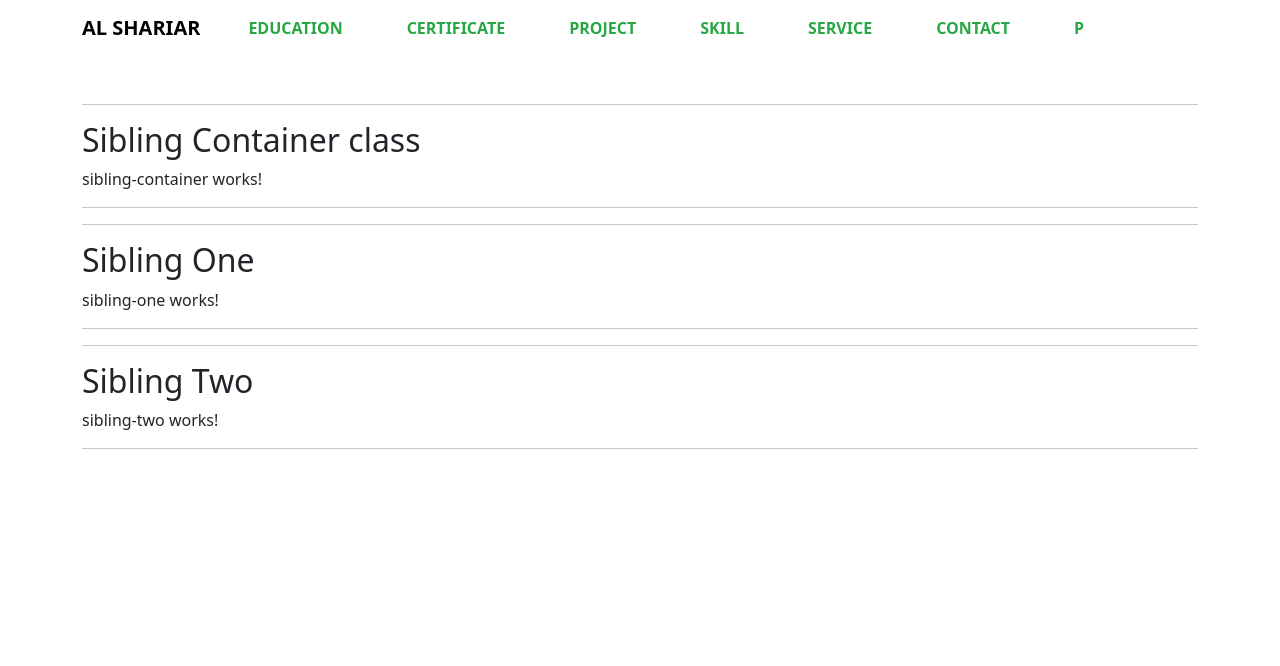
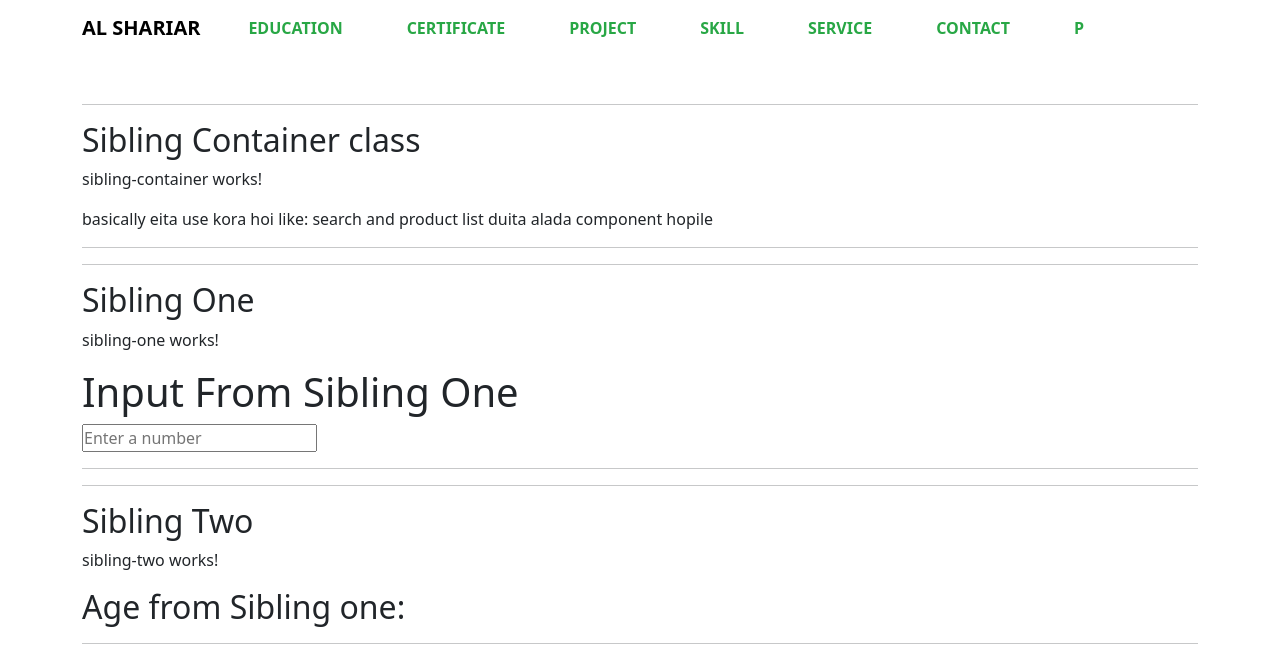
Before and after one commit to Shariarbup/al-shariar, an Angular app: page /sibling in a window 1280 px wide. Shown: the top 666 px of the page. Built offline with nearby package versions, Linux system fonts and the light colour scheme.

Commit message:
added sibling component communication

```diff
--- a/src/app/practice/sibling-container/sibling-container.component.html
+++ b/src/app/practice/sibling-container/sibling-container.component.html
@@ -1,15 +1,16 @@
 <hr>
 <h2>Sibling Container class</h2>
 <p>sibling-container works!</p>
+<p>basically eita use kora hoi like: search and product list duita alada component hopile</p>
 <hr>
 
 
 <hr>
 <h2>Sibling One</h2>
-<app-sibling-one></app-sibling-one>
+<app-sibling-one (ageEventEmitter)="onChangeAgeEmitter($event)"></app-sibling-one>
 <hr>
 
 <hr>
 <h2>Sibling Two</h2>
-<app-sibling-two></app-sibling-two>
+<app-sibling-two [ageFromSiblingOne]="ageFromSiblingOne"></app-sibling-two>
 <hr>
--- a/src/app/practice/sibling-container/sibling-container.component.ts
+++ b/src/app/practice/sibling-container/sibling-container.component.ts
@@ -7,4 +7,10 @@ import { Component } from '@angular/core';
 })
 export class SiblingContainerComponent {
 
+  ageFromSiblingOne: number | undefined;
+
+  onChangeAgeEmitter(value: number) {
+    this.ageFromSiblingOne = value;
+  }
+
 }
--- a/src/app/practice/sibling-one/sibling-one.component.html
+++ b/src/app/practice/sibling-one/sibling-one.component.html
@@ -1 +1,3 @@
 <p>sibling-one works!</p>
+<h1>Input From Sibling One</h1>
+<input type="number" placeholder="Enter a number" [(ngModel)]="age" (input)="onChangeAge()">
--- a/src/app/practice/sibling-one/sibling-one.component.ts
+++ b/src/app/practice/sibling-one/sibling-one.component.ts
@@ -1,4 +1,4 @@
-import { Component } from '@angular/core';
+import { Component, EventEmitter, Output } from '@angular/core';
 
 @Component({
   selector: 'app-sibling-one',
@@ -7,4 +7,13 @@ import { Component } from '@angular/core';
 })
 export class SiblingOneComponent {
 
+  age: number | undefined;
+
+  @Output()
+  ageEventEmitter: EventEmitter<number> = new EventEmitter<number>();
+
+  onChangeAge() {
+    this.ageEventEmitter.emit(this.age);
+  }
+
 }
--- a/src/app/practice/sibling-two/sibling-two.component.html
+++ b/src/app/practice/sibling-two/sibling-two.component.html
@@ -1 +1,2 @@
 <p>sibling-two works!</p>
+<h2>Age from Sibling one: {{ageFromSiblingOne}}</h2>
--- a/src/app/practice/sibling-two/sibling-two.component.ts
+++ b/src/app/practice/sibling-two/sibling-two.component.ts
@@ -1,4 +1,4 @@
-import { Component } from '@angular/core';
+import { Component, Input } from '@angular/core';
 
 @Component({
   selector: 'app-sibling-two',
@@ -6,5 +6,7 @@ import { Component } from '@angular/core';
   styleUrls: ['./sibling-two.component.css']
 })
 export class SiblingTwoComponent {
+  @Input()
+  ageFromSiblingOne : number | undefined;
 
 }
```
Also changed, not shown: 3 other files (tests, documents, lock files or other folders).
